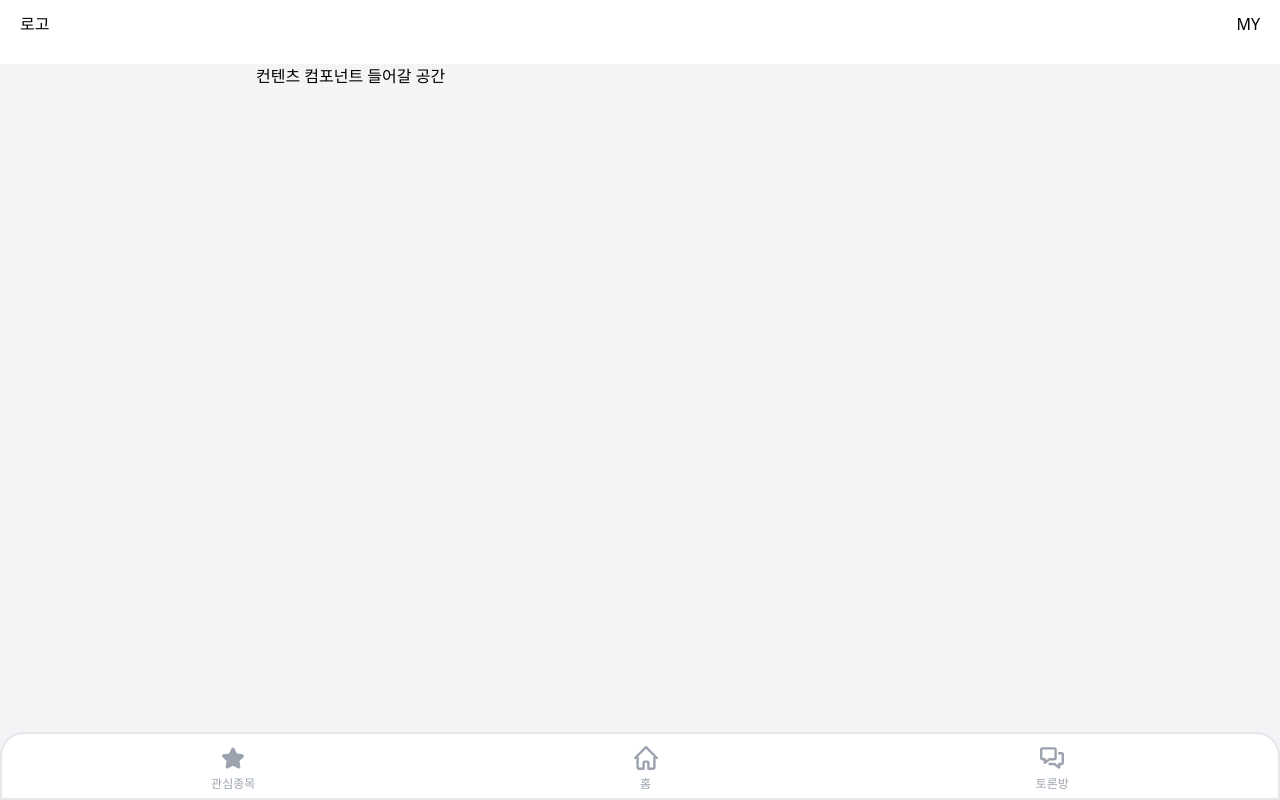
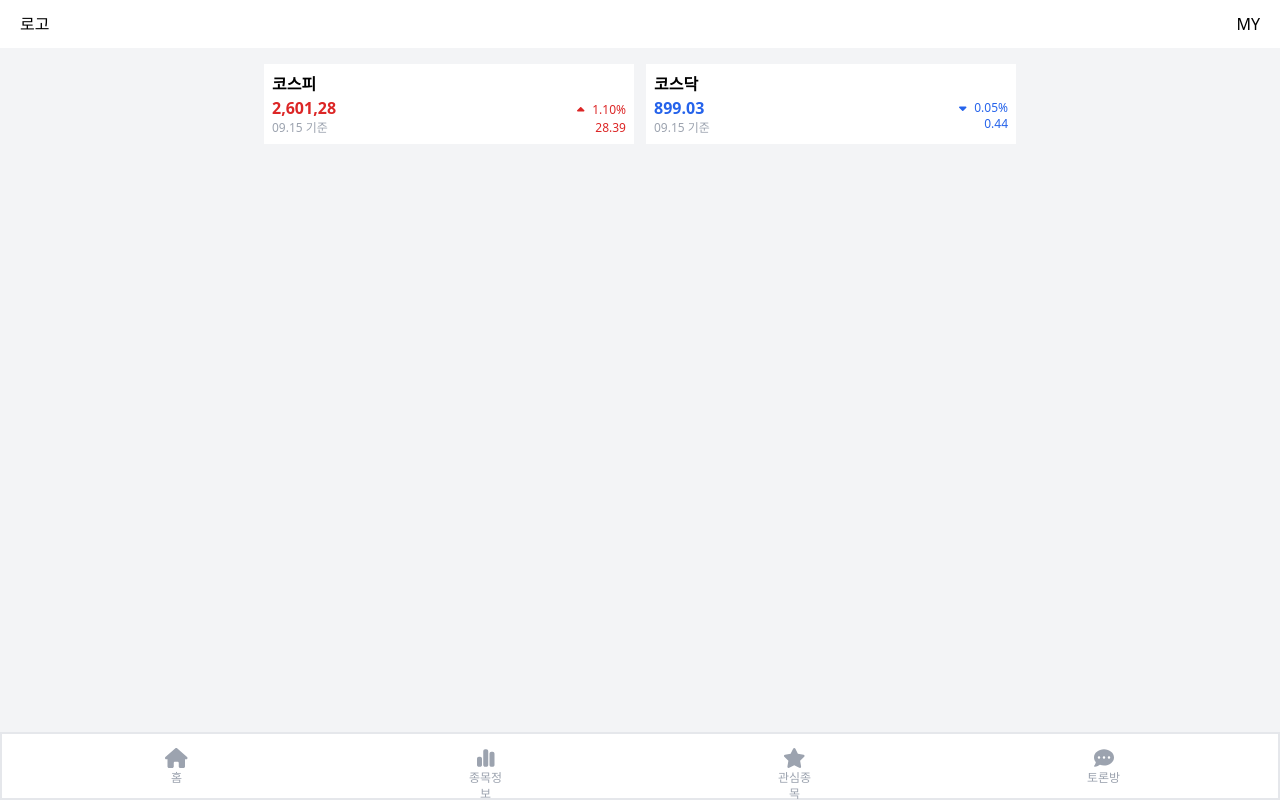
Before and after one commit to suplas/stock_inquiry_node_react, a React (Create React App) app in the folder react/: page / in a window 1280 px wide. Built offline with nearby package versions, Linux system fonts and the light colour scheme.

Commit message:
build: layout add commit

```diff
--- a/react/package.json
+++ b/react/package.json
@@ -3,6 +3,11 @@
   "version": "0.1.0",
   "private": true,
   "dependencies": {
+    "@fortawesome/fontawesome-svg-core": "^6.4.2",
+    "@fortawesome/free-brands-svg-icons": "^6.4.2",
+    "@fortawesome/free-regular-svg-icons": "^6.4.2",
+    "@fortawesome/free-solid-svg-icons": "^6.4.2",
+    "@fortawesome/react-fontawesome": "^0.2.0",
     "@reduxjs/toolkit": "^1.9.5",
     "@testing-library/jest-dom": "^5.17.0",
     "@testing-library/react": "^13.4.0",
--- a/react/src/compenents/main/contentComponent.tsx
+++ b/react/src/compenents/main/contentComponent.tsx
@@ -1,9 +1,43 @@
 import React from "react";
-
+import { faCaretUp, faCaretDown } from "@fortawesome/free-solid-svg-icons";
+import { FontAwesomeIcon } from "@fortawesome/react-fontawesome";
 class ContentComponent extends React.Component {
   render(): React.ReactNode {
-    return "컨텐츠 컴포넌트 들어갈 공간";
-  };
+    return (
+      <div className="mt-4 pl-2 pr-2">
+        <div className="flex gap-3">
+          <div className="bg-white w-full ml-auto mr-auto flex p-2">
+            <div className="w-full">
+              <div className="font-bold text-base">코스피</div>
+              <div className="text-red-600 font-bold text-base">2,601,28</div>
+              <div className="text-xs text-gray-400">09.15 기준</div>
+            </div>
+            <div className="ml-auto w-full text-right pt-7">
+              <div className="text-red-600 text-xs leading-5">
+                <span className="mr-2"><FontAwesomeIcon icon={faCaretUp}/></span>
+                1.10%
+              </div>
+              <div className="text-red-600 text-xs">28.39</div>
+            </div>
+          </div>
+          <div className="bg-white w-full ml-auto mr-auto flex p-2">
+            <div className="w-full">
+              <div className="font-bold">코스닥</div>
+              <div className="text-blue-600 font-bold">899.03</div>
+              <div className="text-xs text-gray-400">09.15 기준</div>
+            </div>
+            <div className="ml-auto w-full text-right pt-7 leading-5">
+              <div className="text-blue-600 text-xs">
+              <span className="mr-2"><FontAwesomeIcon icon={faCaretDown} /></span>
+                0.05%
+              </div>
+              <div className="text-blue-600 text-xs">0.44</div>
+            </div>
+          </div>
+        </div>
+      </div>
+    );
+  }
 }
 
 export default ContentComponent;
--- a/react/src/compenents/main/footerComponent.tsx
+++ b/react/src/compenents/main/footerComponent.tsx
@@ -1,57 +1,26 @@
 import React from "react";
-
+import { faHouse, faCommentDots, faStar, faChartSimple } from "@fortawesome/free-solid-svg-icons";
+import { FontAwesomeIcon } from "@fortawesome/react-fontawesome";
 class FooterComponent extends React.Component {
   render(): React.ReactNode {
     return (
       <footer>
         <div className="flex pt-3 pb-3 pl-5 pr-5">
-          <div className="ml-auto mr-auto text-center text-gray-400">
-            <svg
-              className="w-6 h-6 dark:text-white ml-auto mr-auto"
-              aria-hidden="true"
-              xmlns="http://www.w3.org/2000/svg"
-              fill="currentColor"
-              viewBox="0 0 22 20"
-            >
-              <path d="M20.924 7.625a1.523 1.523 0 0 0-1.238-1.044l-5.051-.734-2.259-4.577a1.534 1.534 0 0 0-2.752 0L7.365 5.847l-5.051.734A1.535 1.535 0 0 0 1.463 9.2l3.656 3.563-.863 5.031a1.532 1.532 0 0 0 2.226 1.616L11 17.033l4.518 2.375a1.534 1.534 0 0 0 2.226-1.617l-.863-5.03L20.537 9.2a1.523 1.523 0 0 0 .387-1.575Z" />
-            </svg>
-            <span className="text-xs text-center">관심종목</span>
+        <div className="ml-auto mr-auto text-center text-gray-400 w-11">
+            <FontAwesomeIcon icon={faHouse} size={"lg"}/>
+            <div className="text-xs">홈</div>
           </div>
-          <div className="ml-auto mr-auto text-center text-gray-400">
-            <svg
-              className="w-6 h-6 dark:text-white ml-auto mr-auto"
-              aria-hidden="true"
-              xmlns="http://www.w3.org/2000/svg"
-              fill="none"
-              viewBox="0 0 20 20"
-            >
-              <path
-                stroke="currentColor"
-                stroke-linecap="round"
-                stroke-linejoin="round"
-                stroke-width="2"
-                d="M3 8v10a1 1 0 0 0 1 1h4v-5a1 1 0 0 1 1-1h2a1 1 0 0 1 1 1v5h4a1 1 0 0 0 1-1V8M1 10l9-9 9 9"
-              />
-            </svg>
-            <span className="text-xs">홈</span>
+          <div className="ml-auto mr-auto text-center text-gray-400 w-11">
+          <FontAwesomeIcon icon={faChartSimple} size={"lg"}/>
+            <div className="text-xs">종목정보</div>
           </div>
-          <div className="ml-auto mr-auto text-center text-gray-400">
-            <svg
-              className="w-6 h-6 dark:text-white ml-auto mr-auto"
-              aria-hidden="true"
-              xmlns="http://www.w3.org/2000/svg"
-              fill="none"
-              viewBox="0 0 20 18"
-            >
-              <path
-                stroke="currentColor"
-                stroke-linecap="round"
-                stroke-linejoin="round"
-                stroke-width="2"
-                d="M16 5h2a1 1 0 0 1 1 1v7a1 1 0 0 1-1 1h-2v3l-4-3H8m4-13H2a1 1 0 0 0-1 1v7a1 1 0 0 0 1 1h2v3l4-3h4a1 1 0 0 0 1-1V2a1 1 0 0 0-1-1Z"
-              />
-            </svg>
-            <span className="text-xs text-center">토론방</span>
+          <div className="ml-auto mr-auto text-center text-gray-400  w-11">
+            <FontAwesomeIcon icon={faStar} size={"lg"} />
+            <div className="text-xs text-center">관심종목</div>
+          </div>
+          <div className="ml-auto mr-auto text-center text-gray-400 w-11">
+            <FontAwesomeIcon icon={faCommentDots} size={"lg"}/>
+            <div className="text-xs text-center">토론방</div>
           </div>
         </div>
       </footer>
--- a/react/src/compenents/main/index.tsx
+++ b/react/src/compenents/main/index.tsx
@@ -8,8 +8,8 @@ class RootComponent extends React.Component {
     return (
       <div className="table w-full h-full table-fixed bg-gray-100">
         <div className="table-row border-b-2 bg-white">
-          <div className="h-16">
-            <div className="text-cente fixed top-0 w-full">
+          <div className="h-12">
+            <div className="text-cente fixed top-0 left-0 right-0 w-full bg-white">
               <HeaderComponent />
             </div>
           </div>
@@ -20,7 +20,7 @@ class RootComponent extends React.Component {
           </div>
           <div className="max-w-screen-md ml-auto mr-auto h-full"></div>
         </div>
-        <div className="bg-white fixed w-full bottom-0 border-2 border-gray-200 rounded-t-3xl">
+        <div className="bg-white fixed w-full bottom-0 border-2 border-gray-200">
           <div className="h-16">
             <FooterComponent />
           </div>
```
Also changed, not shown: 1 other file (tests, documents, lock files or other folders).
